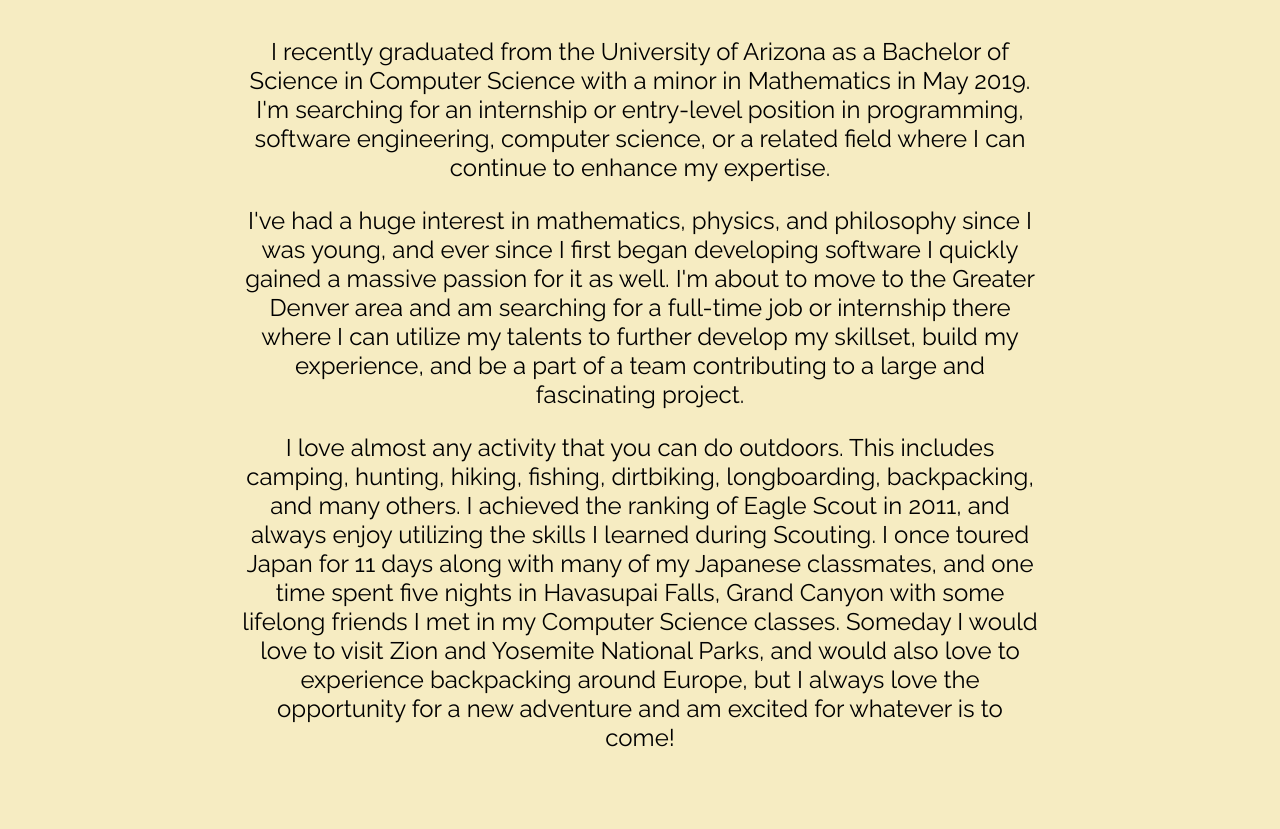
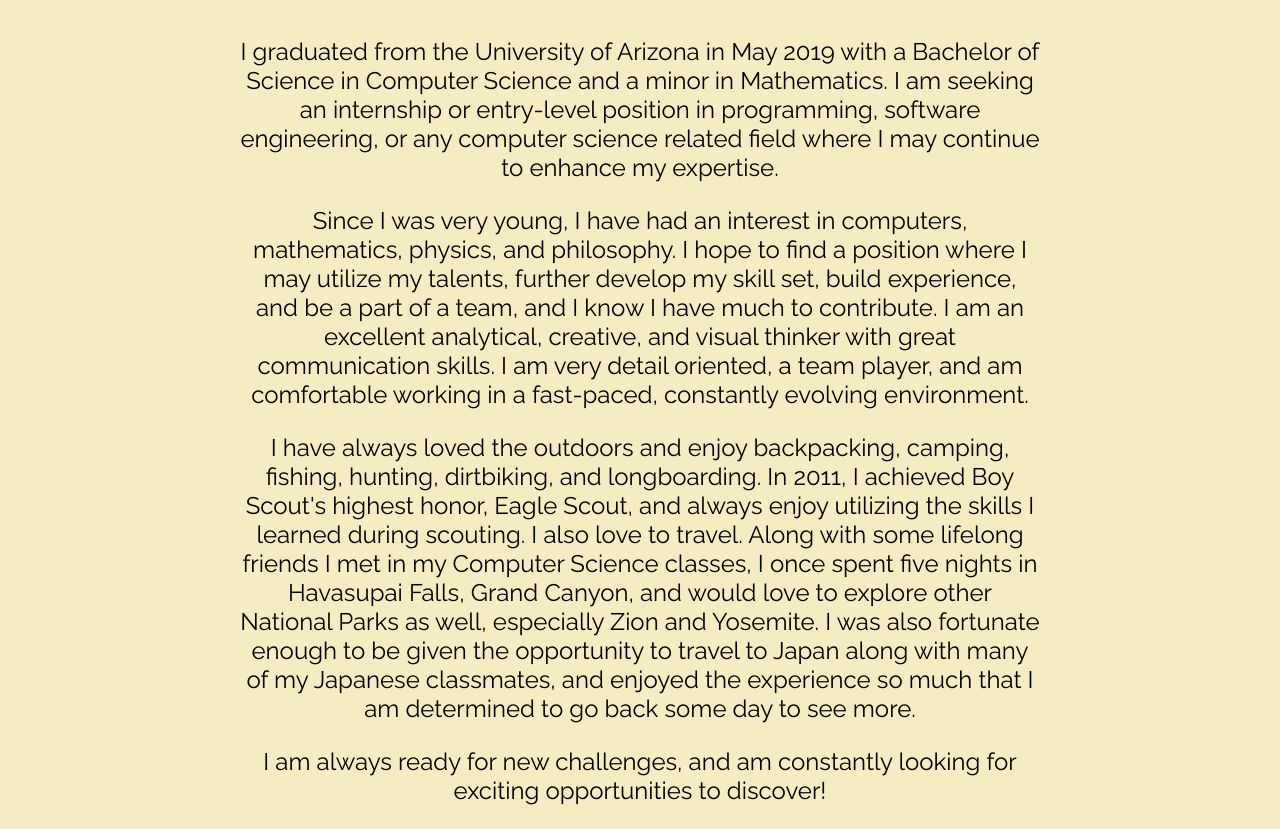
Before and after one commit to codyjwalker/Website, a plain HTML site: page about.html in a window 1280 px wide. Shown: the part 150-979 px from the top of the page. Before the commit the page ends 926 px from the top, so only its background shows below. Drawn offline with Linux system fonts and the light colour scheme.

Commit message:
Changed the paragraphs in the about page to make them better.

```diff
--- a/about.html
+++ b/about.html
@@ -57,37 +57,43 @@
             <br>
             <h1>About:</h1>
             <p>
-                I recently graduated from the University of Arizona as a
-                Bachelor of Science in Computer Science with a minor in
-                Mathematics in May 2019.  I'm searching
-                for an internship or entry-level position in programming,
-                software engineering, computer science, or a related field
-                where I can continue to enhance my expertise.
+                I graduated from the University of Arizona in May 2019 with a
+                Bachelor of Science in Computer Science and a minor in
+                Mathematics.  I am seeking
+                an internship or entry-level position in programming,
+                software engineering, or any computer science related field
+                where I may continue to enhance my expertise.
             </p>
-            <p>
-                I've had a huge interest in mathematics, physics, and
-                philosophy since I was young, and ever since I first began
-                developing software I quickly gained a massive passion for it
-                as well.  I'm about to move to the Greater Denver area and am
-                searching for a full-time job or internship there where I can
-                utilize my talents to further develop my skillset, build my
-                experience, and be a part of a team contributing to a large
-                and fascinating project.
-            </p>
-            <p>
-                I love almost any activity that you can do outdoors.  This
-                includes camping, hunting, hiking, fishing, dirtbiking,
-                longboarding, backpacking, and many others.  I achieved the
-                ranking of Eagle Scout in 2011, and always enjoy utilizing
-                the skills I learned during Scouting.  I once toured Japan
-                for 11 days along with many of my Japanese classmates, and one
-                time spent five nights in Havasupai Falls, Grand Canyon with
-                some lifelong friends I met in my Computer Science classes.
-                Someday I would love to visit Zion and Yosemite National Parks,
-                and would also love to experience backpacking
-                around Europe, but I always love the opportunity for a new
-                adventure and am excited for whatever is to come!
-            </p>
+	    <p>
+	    	Since I was very young, I have had an interest in computers,
+		mathematics, physics, and philosophy.  I hope to find a
+		position where I may utilize my talents, further develop my
+		skill set, build experience, and be a part of a team, and I
+		know I have much to contribute.  I am an excellent analytical,
+		creative, and visual thinker with great communication
+		skills.  I am very detail oriented, a team player, and am
+		comfortable working in a fast-paced, constantly evolving
+		environment.
+	    </p>
+	    <p>
+	    	I have always loved the outdoors and enjoy backpacking, camping,
+		fishing, hunting, dirtbiking, and longboarding.  In 2011, I
+		achieved Boy Scout's highest honor, Eagle Scout, and always
+		enjoy utilizing the skills I learned during scouting.  I also
+		love to travel.  Along with some lifelong friends I met in
+		my Computer Science classes, I once spent five nights in
+		Havasupai Falls, Grand Canyon, and would love to explore
+		other National Parks as well, especially Zion and Yosemite.
+		I was also fortunate enough to be given the opportunity to
+		travel to Japan along with many of my Japanese classmates,
+		and enjoyed the experience so much that I am determined to
+		go back some day to see more.
+	    </p>
+	    <p>
+	    	I am always ready for new challenges,
+		and am constantly looking for exciting
+		opportunities to discover!
+	    </p>
         </center>
     </body>
 </html>
```
